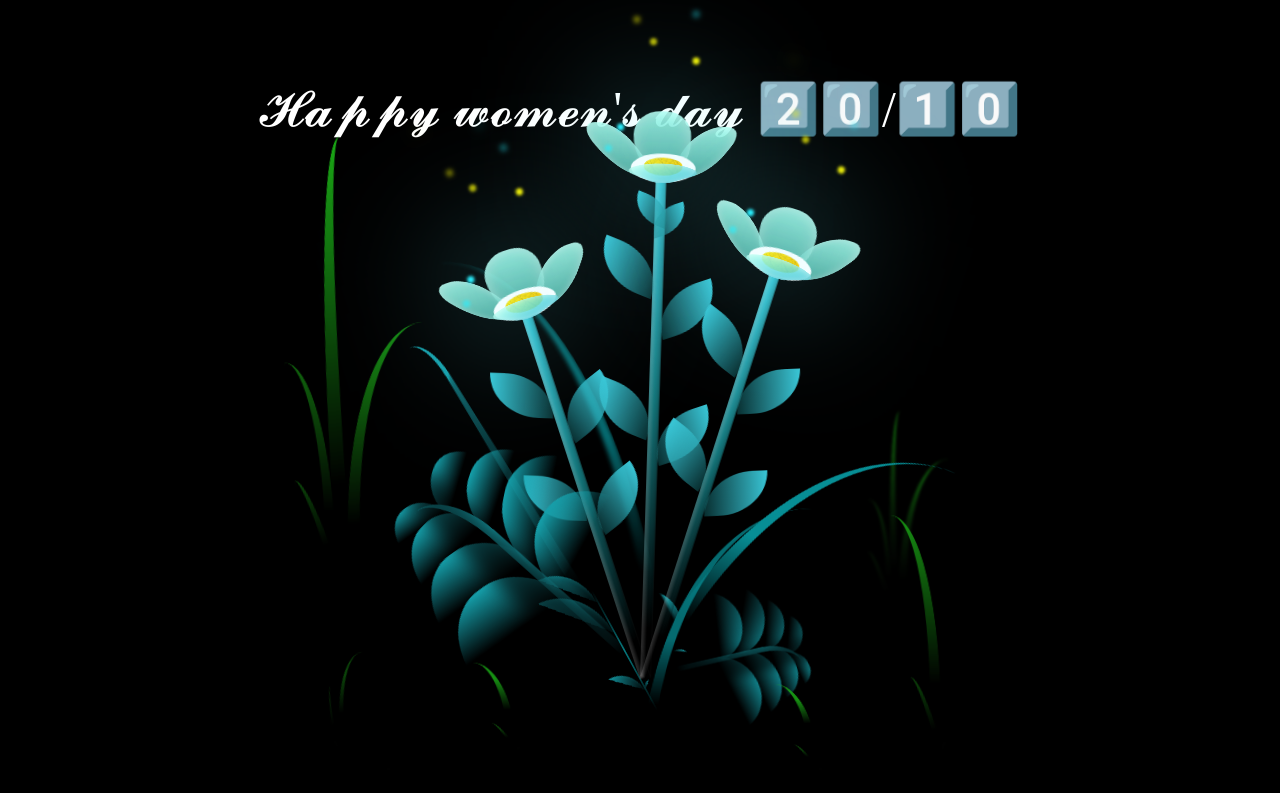
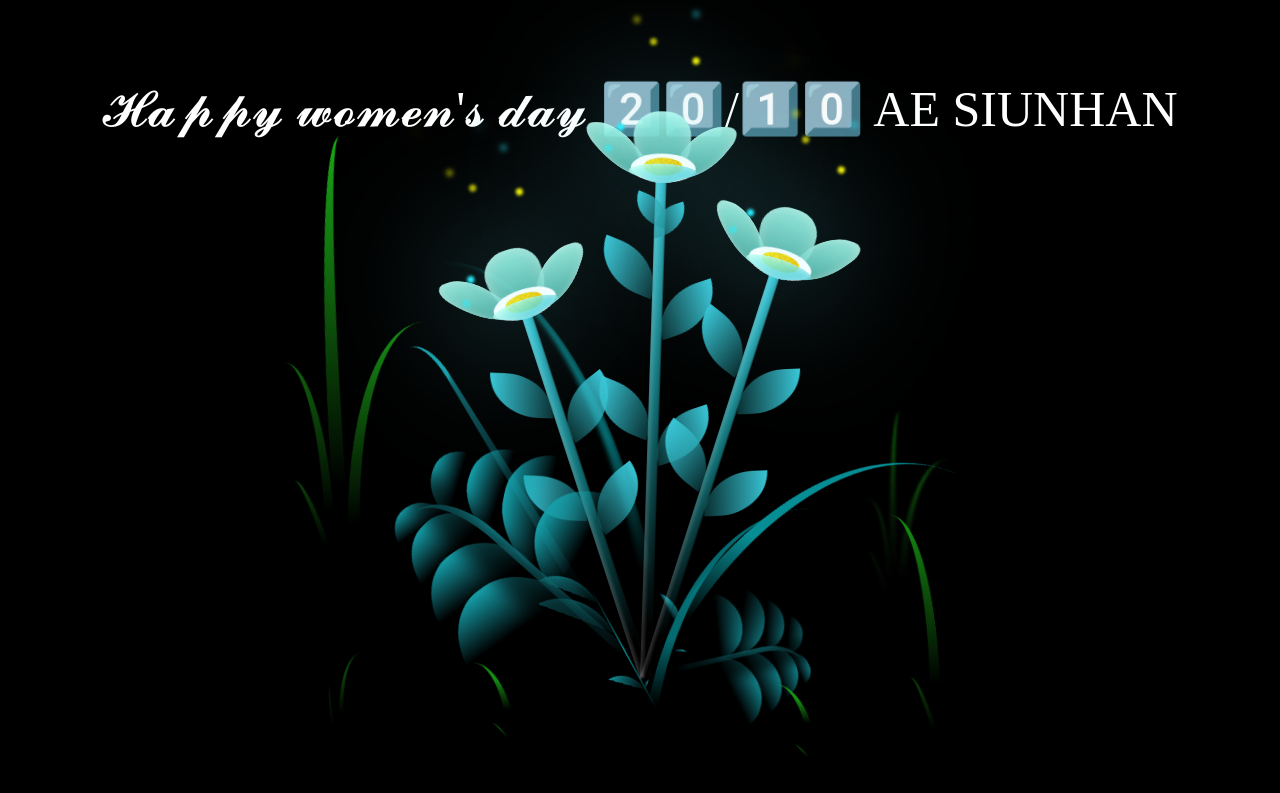
Before and after one commit to byhim27/pn.github.io, a plain HTML site: page index.html in a window 1280 px wide. Drawn offline with Linux system fonts and the light colour scheme.

Commit message:
Update index.html

```diff
--- a/index.html
+++ b/index.html
@@ -10,7 +10,7 @@
 
 <body class="not-loaded">
     <div class="night"></div>
-    <div class="happy-woman-day">𝓗𝓪𝓹𝓹𝔂 𝔀𝓸𝓶𝓮𝓷'𝓼 𝓭𝓪𝔂 2️⃣0️⃣/1️⃣0️⃣</div>
+    <div class="happy-woman-day">𝓗𝓪𝓹𝓹𝔂 𝔀𝓸𝓶𝓮𝓷'𝓼 𝓭𝓪𝔂 2️⃣0️⃣/1️⃣0️⃣ AE SIUNHAN</div>
     <div class="flowers">
       <div class="flower flower--1">
         <div class="flower__leafs flower__leafs--1">
```
